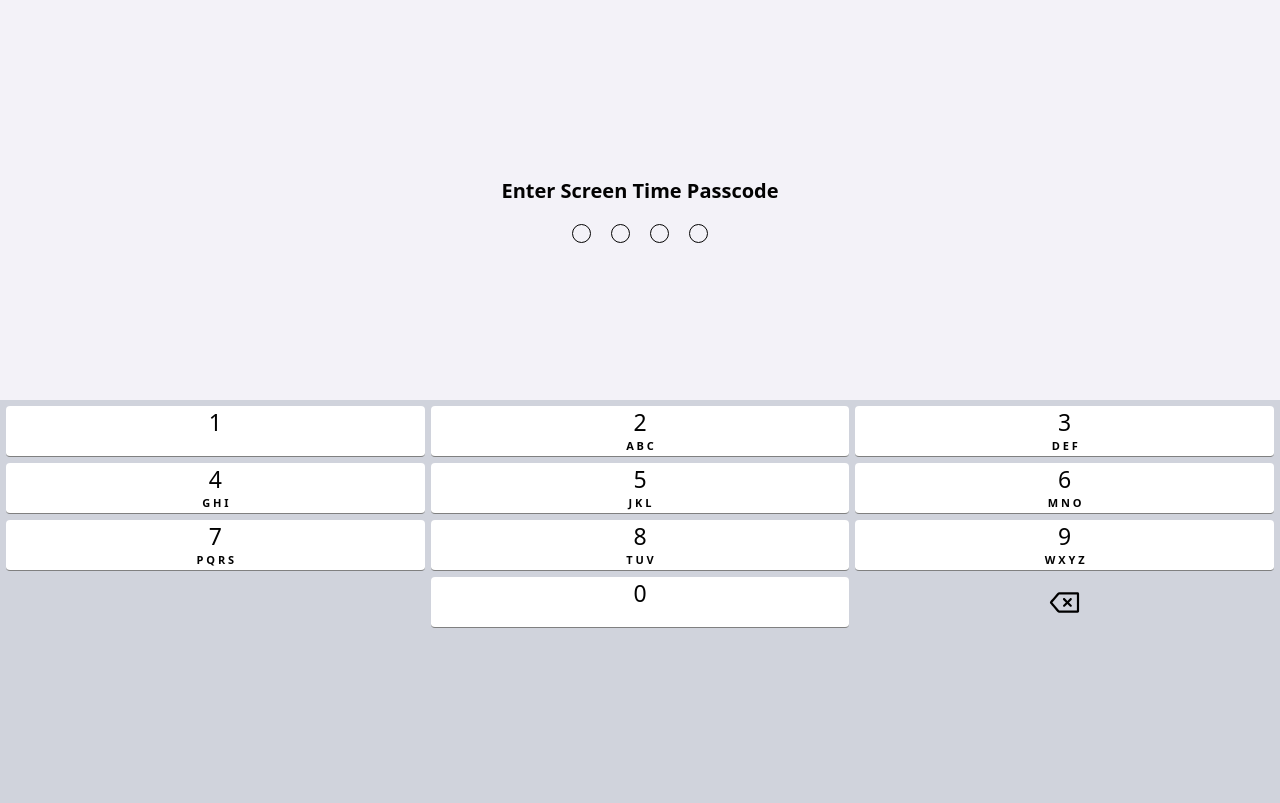
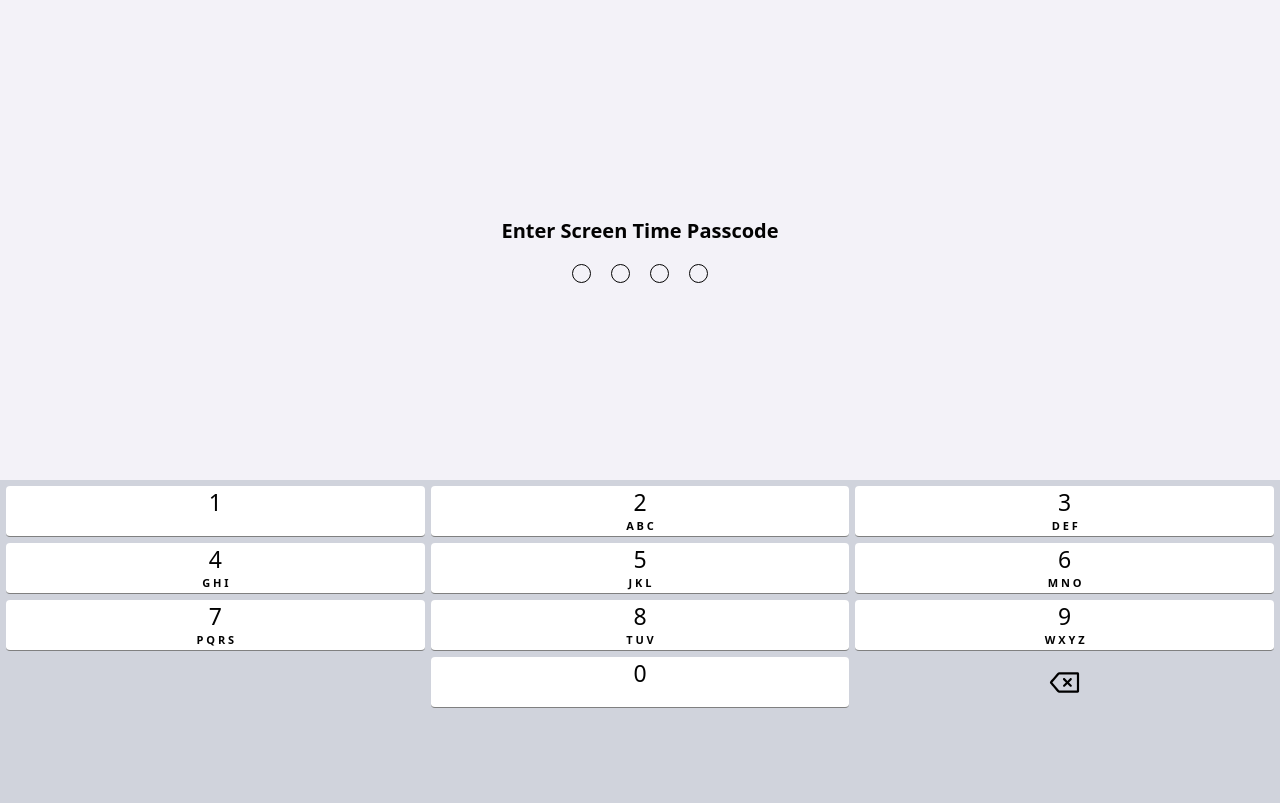
Before and after one commit to shiloholotu/screentime-clone, a Flask app: page / in a window 1280 px wide. Run offline with Flask 2, Linux system fonts and the light colour scheme.

Commit message:
adjust spacing again

```diff
--- a/static/main.css
+++ b/static/main.css
@@ -10,7 +10,7 @@
 }
 
 #upper{
-    height: 50vh;
+    height: 60vh;
     font-weight: 600;
     font-size: 20px;
     display: grid;
@@ -28,7 +28,7 @@
 }
 
 #lower{
-    height: 50vh;
+    height: 40vh;
     background:rgb(208,211,220);
     padding-top:3px;
     padding-left:3px;
```
